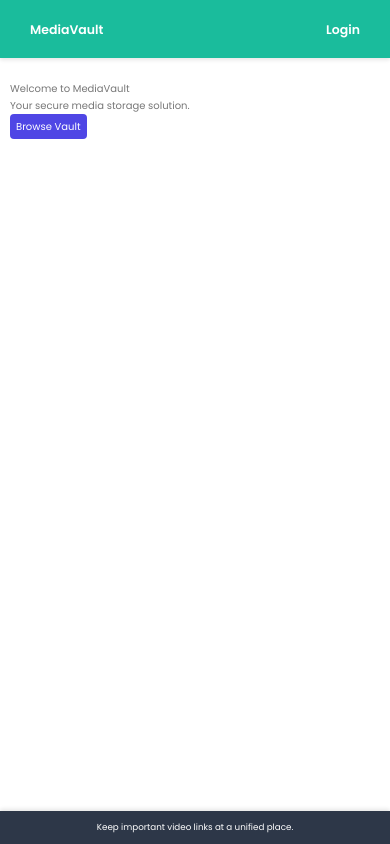
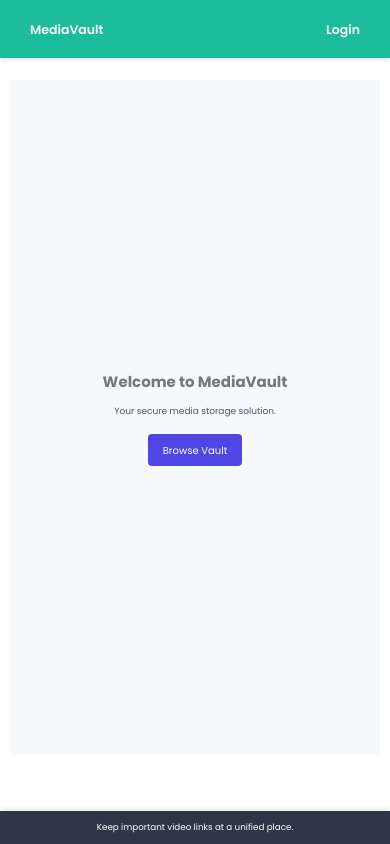
Before and after one commit to sharma-dikshant/MediaVault, a React (Vite) app: page /home in a window 390 px wide. Built offline with nearby package versions, Linux system fonts and the light colour scheme.

Commit message:
refactoring design

```diff
--- a/src/features/videoplayer/VideoPlayer.jsx
+++ b/src/features/videoplayer/VideoPlayer.jsx
@@ -9,7 +9,7 @@ function VideoPlayer({ card }) {
         <ReactPlayer
           url={card?.videoLink}
           width="100%"
-          height="450px"
+          height="300px"
           controls={true}
         />
       </div>
--- a/src/pages/Home.jsx
+++ b/src/pages/Home.jsx
@@ -1,5 +1,7 @@
 import { Link } from "react-router-dom";
 import { useSelector } from "react-redux";
+
+import styles from "./Home.module.css";
 
 import Button from "../ui/Button";
 
@@ -7,16 +9,14 @@ function Home() {
   const user = useSelector((state) => state.user);
   const isAuthenticated = Boolean(user?.name);
   return (
-    <div className="min-h-screen bg-gray-100 flex flex-col items-center justify-center">
-      <div>
-        <h1 className="text-2xl font-bold mb-4">Welcome to MediaVault</h1>
-        <p className="text-gray-700 mb-4">
-          Your secure media storage solution.
-        </p>
-        <Link to={isAuthenticated ? "/vault" : "/login"}>
-          <Button styleType="primary">Browse Vault</Button>
-        </Link>
-      </div>
+    <div className={styles["home-container"]}>
+      <h1 className={styles["welcome-heading"]}>Welcome to MediaVault</h1>
+      <p className={styles["welcome-text"]}>
+        Your secure media storage solution.
+      </p>
+      <Link to={isAuthenticated ? "/vault" : "/login"}>
+        <button className={styles["primary-button"]}>Browse Vault</button>
+      </Link>
     </div>
   );
 }
--- /dev/null
+++ b/src/pages/Home.module.css
@@ -0,0 +1,59 @@
+/* Container for the home page */
+.home-container {
+    min-height: 80vh;
+    /* Full viewport height */
+    background-color: #f7fafc;
+    /* Light gray background */
+    display: flex;
+    flex-direction: column;
+    justify-content: center;
+    align-items: center;
+    text-align: center;
+    /* Center text */
+}
+
+/* Heading styling */
+.welcome-heading {
+    font-size: 2rem;
+    /* Larger font for the main heading */
+    font-weight: bold;
+    margin-bottom: 1rem;
+    /* Space below heading */
+}
+
+/* Paragraph styling */
+.welcome-text {
+    color: #4a5568;
+    /* Darker gray for text */
+    margin-bottom: 1.5rem;
+    /* Space below paragraph */
+}
+
+/* Button styling */
+.primary-button {
+    background-color: #4f46e5;
+    /* Primary color */
+    color: white;
+    padding: 0.75rem 1.5rem;
+    border-radius: 4px;
+    font-size: 1rem;
+    transition: background-color 0.3s;
+}
+
+.primary-button:hover {
+    background-color: #4338ca;
+    /* Darker shade on hover */
+}
+
+/* Responsive adjustments */
+@media (max-width: 768px) {
+    .welcome-heading {
+        font-size: 1.5rem;
+        /* Smaller heading on mobile */
+    }
+
+    .welcome-text {
+        font-size: 0.9rem;
+        /* Smaller text on mobile */
+    }
+}
--- a/src/ui/Modal.jsx
+++ b/src/ui/Modal.jsx
@@ -1,5 +1,7 @@
 import { cloneElement, createContext, useContext, useState } from "react";
 import { createPortal } from "react-dom";
+
+import styles from "./Modal.module.css";
 
 const ModalContext = createContext();
 
@@ -27,21 +29,14 @@ function Window({ children, name }) {
   if (name !== openName) return null;
 
   return createPortal(
-    <div className="fixed inset-0 flex items-center justify-center z-50">
-      {/* Background Overlay */}
-      <div className="fixed inset-0 bg-black bg-opacity-50 backdrop-blur-sm"></div>
-
-      {/* Modal Content */}
-      <div className="relative bg-white rounded-lg shadow-xl w-full max-w-lg max-h-[90vh] mx-4 p-6 space-y-4 overflow-auto">
-        <div className="flex justify-end">
-          <button
-            onClick={close}
-            className="p-2 rounded-full hover:bg-gray-200"
-          >
-            CLOSE
-          </button>
+    <div className={styles["modal-overlay"]}>
+      <div className={styles["modal-container"]}>
+        <button onClick={close} className={styles["close-button"]}>
+          CLOSE
+        </button>
+        <div className={styles["modal-content"]}>
+          {cloneElement(children, { onCloseModal: close })}
         </div>
-        {cloneElement(children, { onCloseModal: close })}
       </div>
     </div>,
     document.body
--- /dev/null
+++ b/src/ui/Modal.module.css
@@ -0,0 +1,75 @@
+/* Modal overlay */
+.modal-overlay {
+    position: fixed;
+    inset: 0;
+    background-color: rgba(0, 0, 0, 0.5);
+    /* Semi-transparent black */
+    backdrop-filter: blur(4px);
+    /* Blurred background */
+    z-index: 50;
+    /* Ensure it's above other content */
+}
+
+/* Modal container */
+.modal-container {
+    position: fixed;
+    top: 50%;
+    left: 50%;
+    transform: translate(-50%, -50%);
+    background-color: white;
+    /* White background */
+    border-radius: 12px;
+    /* Rounded corners */
+    box-shadow: 0px 4px 16px rgba(0, 0, 0, 0.25);
+    /* Subtle shadow */
+    max-width: 500px;
+    /* Maximum width */
+    width: 100%;
+    /* Full width on smaller screens */
+    max-height: 80vh;
+    /* Prevent the modal from being too tall */
+    padding: 15px;
+    z-index: 60;
+    overflow-y: auto;
+    /* Scrollable for large content */
+}
+
+/* Close button styling */
+.close-button {
+    background: transparent;
+    border: none;
+    font-size: 16px;
+    padding: 8px;
+    cursor: pointer;
+    position: absolute;
+    top: 10px;
+    right: 10px;
+    border-radius: 50%;
+    transition: background-color 0.3s ease;
+}
+
+.close-button:hover {
+    background-color: #f0f0f0;
+    /* Light gray on hover */
+}
+
+/* Modal content */
+.modal-content {
+    margin-top: 20px;
+    text-align: center;
+    /* Centered content */
+}
+
+/* Responsive design for smaller screens */
+@media (max-width: 768px) {
+    .modal-container {
+        max-width: 90%;
+        /* Use most of the screen width */
+        padding: 16px;
+    }
+
+    .close-button {
+        top: 5px;
+        right: 5px;
+    }
+}
```
